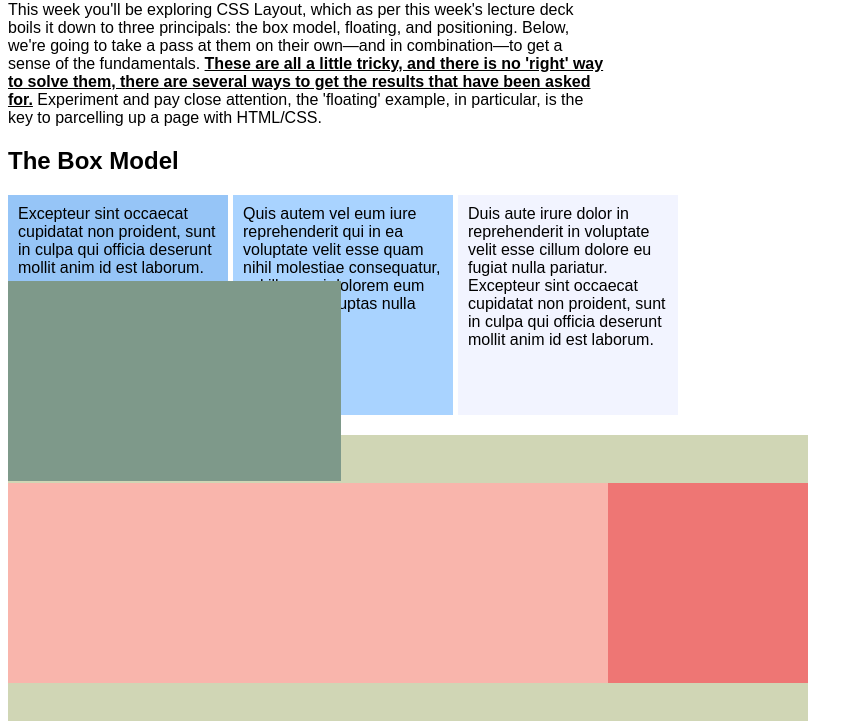
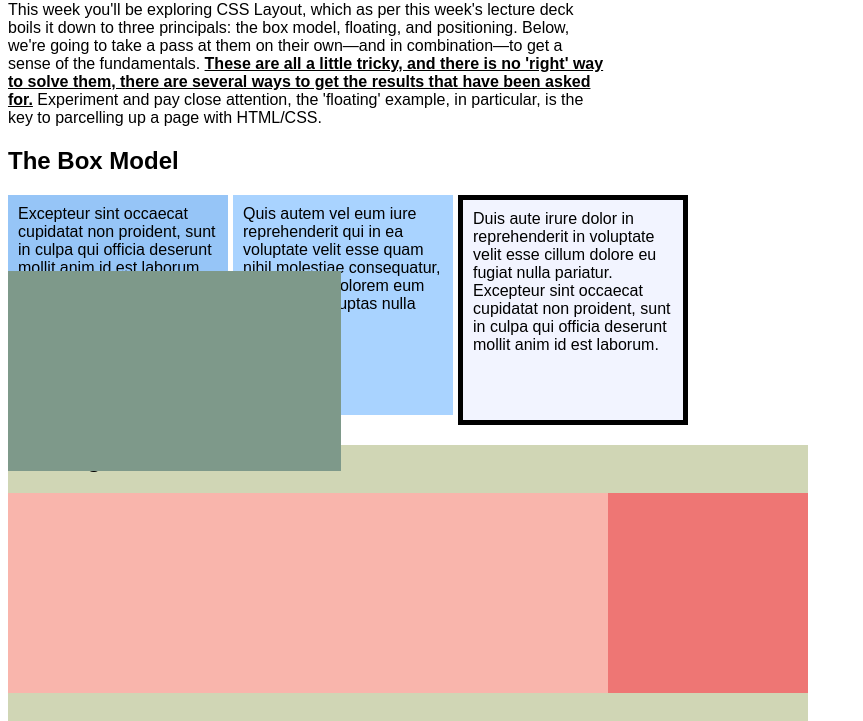
Before and after one commit to k262huan/exercise5, a plain HTML site: page index.html in a window 1280 px wide. Shown: the part 79-800 px from the top of the page, without its empty margins (0-863 px from the left). Drawn offline with Linux system fonts and the light colour scheme.

Commit message:
changed border

```diff
--- a/index.html
+++ b/index.html
@@ -51,7 +51,7 @@
       display: inline;
       float: left;
       padding: 10px;
-      border-style: hidden;
+      border-style: solid;
       border-width: 5px;
     }
 
@@ -105,7 +105,7 @@
       height: 200px;
       background-color: #7E998A;
       float: right;
-      top: 360px;
+      top: 350px;
       position: fixed;
     }
   </style>
```
